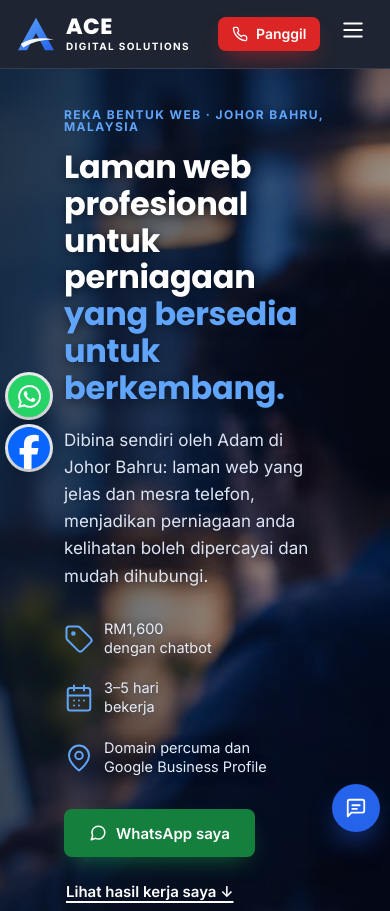
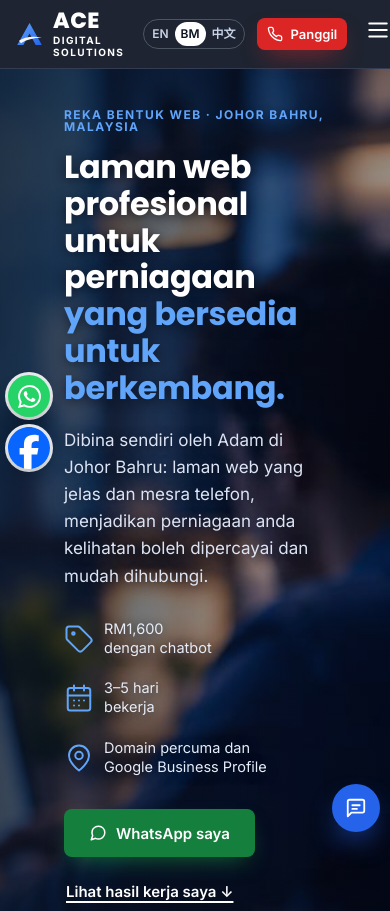
Before and after one commit to adamteokokwei-beep/ace-digital-solutions, a plain HTML site: page site/bm/index.html in a window 390 px wide. Shown: the top 911 px of the page. Drawn offline with nearby package versions, Linux system fonts and the light colour scheme; a web font is replaced by a local one.

Commit message:
Mobile header: language switch always visible as a compact EN/BM/中文 control
Call button becomes a round phone icon under 380px so everything fits down to 320px.

Co-Authored-By: Claude Opus 5.5 <noreply@anthropic.com>
Claude-Session: https://claude.ai/code/session_01MXTeS2dNo2YFZahVRoNZhp

```diff
--- a/site/bm/index.html
+++ b/site/bm/index.html
@@ -1003,11 +1003,27 @@ html[lang^="zh"] .hero h1 span{white-space:nowrap}
   .head-cta{display:inline-flex!important;margin-left:auto;padding:.6em .9em;font-size:14px;order:2}
   .head-cta .hc-long{display:none}.head-cta .hc-short{display:inline}
   .burger{order:3;margin-left:4px}
-  .head-in>.lang{display:none}
-  .site-head.open .nav .lang-m{display:flex;gap:18px;padding:12px 4px 4px;border-top:1px solid var(--line-d);margin-top:6px}
-  .site-head.open .nav .lang-m a{padding:4px 0}
-  .site-head.open .nav .lang-m a.on{color:#fff;text-decoration:underline;text-underline-offset:5px}
+  /* Language switch stays visible in the phone header, as a compact segmented control */
+  .head-in>.lang{display:flex;order:1;margin-left:auto;gap:0;padding:2px;border:1px solid rgba(199,210,230,.28);border-radius:999px;font-size:12px}
+  .head-in>.lang span{display:none}
+  .head-in>.lang a{padding:5px 8px;border-radius:999px;line-height:1.2}
+  .head-in>.lang a.on{background:#fff;color:var(--navy,#0B1220);text-decoration:none}
+  .head-cta{margin-left:8px}
+  .site-head.open .nav .lang-m{display:none}
 }
+@media (max-width:400px){
+  .head-in{gap:6px}
+  .head-in>.lang a{padding:5px 6px}
+  .head-cta{padding:.55em .7em;font-size:13px;margin-left:6px}
+  .head-cta .ico{width:16px;height:16px}
+  .head-cta{white-space:nowrap}
+}
+@media (max-width:380px){
+  .head-cta{padding:0;width:38px;height:38px;justify-content:center;border-radius:50%}
+  .head-cta .hc-short{display:none}
+  .head-cta .ico{width:18px;height:18px;margin:0}
+}
+@media (max-width:350px){.logo small{display:none}.logo b{font-size:18px}}
 /* Chatbots */
 .bots-head{max-width:46em}
 .bots-head .sec-lede{margin-top:10px}
```
Also changed, not shown: site/index.html (+20 -4 lines), site/zh/index.html (+20 -4 lines), src/index.src.html (+20 -4 lines).
